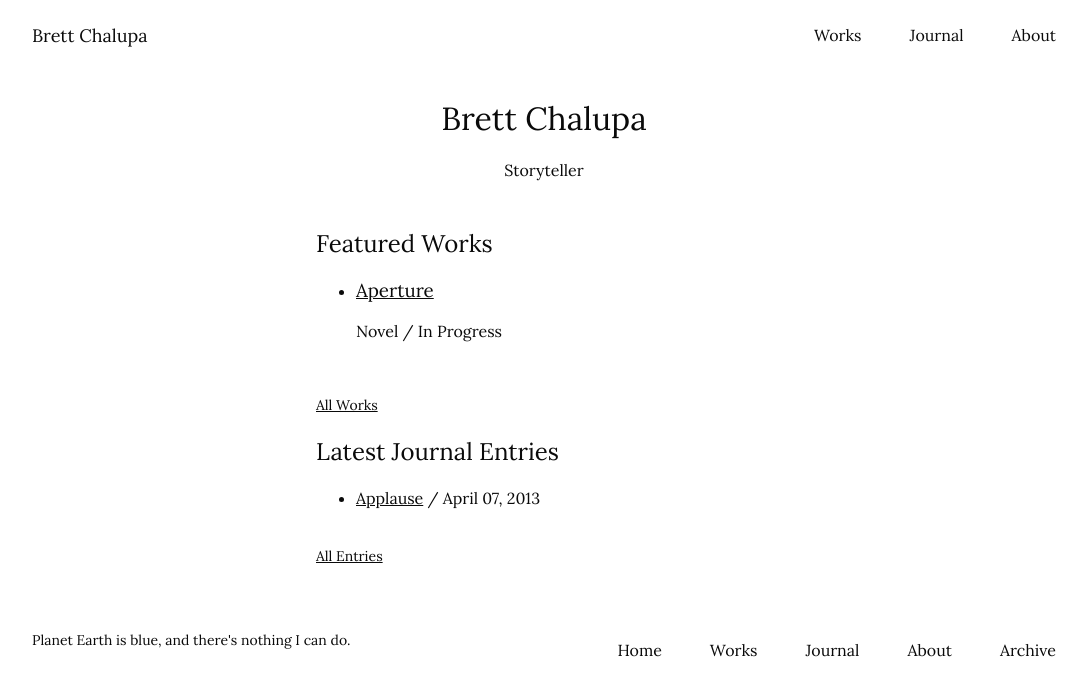
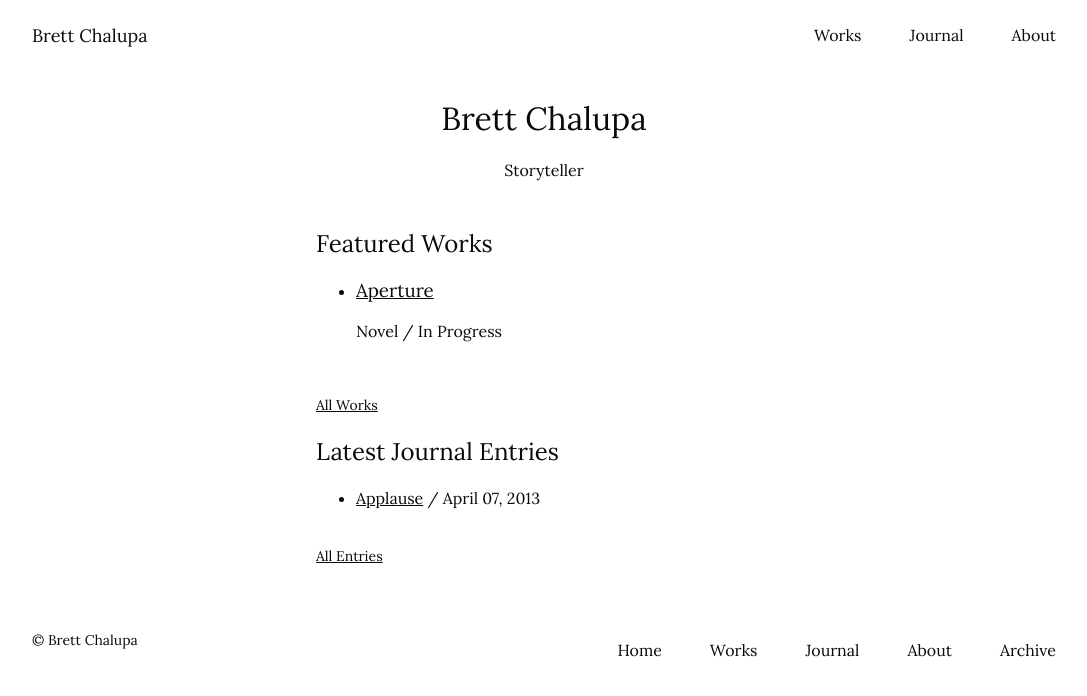
Before and after one commit to brettchalupa/brettchalupa.github.io, a Jekyll site: the page built from index.html, in a window 1280 px wide. Shown: the top 696 px of the page, without its empty margins (96-1183 px from the left). Built offline with Jekyll 4.4.1, drawn with Linux system fonts in a browser that asks for light colours; a script that is not in the unit is left out.

Commit message:
Add copyright info to footer
This makes it so the copyright is present in the footer of the site.

```diff
--- a/_includes/footer.html
+++ b/_includes/footer.html
@@ -1,6 +1,6 @@
 <footer>
   <div class='colophon'>
-    <p class='small'>Planet Earth is blue, and there's nothing I can do.</p>
+    <p class='small'>&copy; Brett Chalupa</p>
   </div>
 
   <ul class="nav">
```
